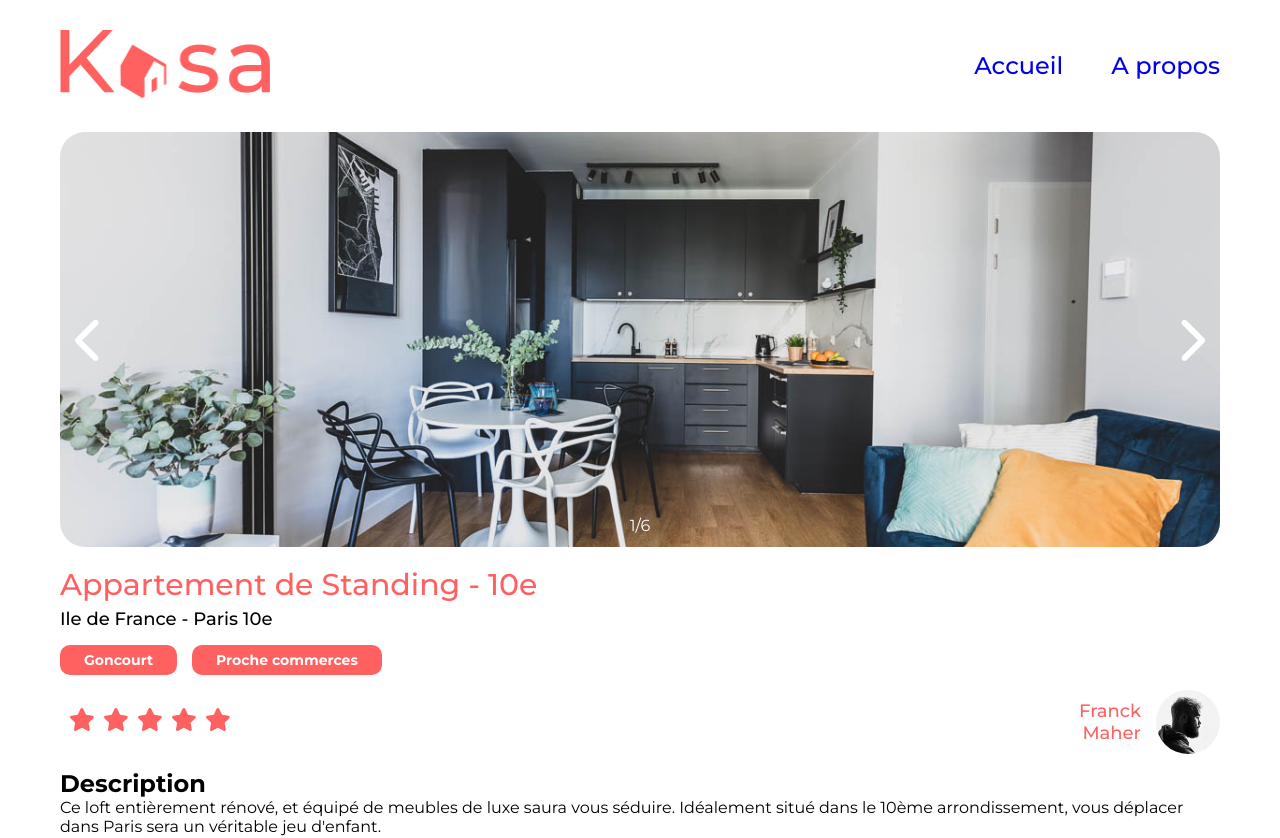
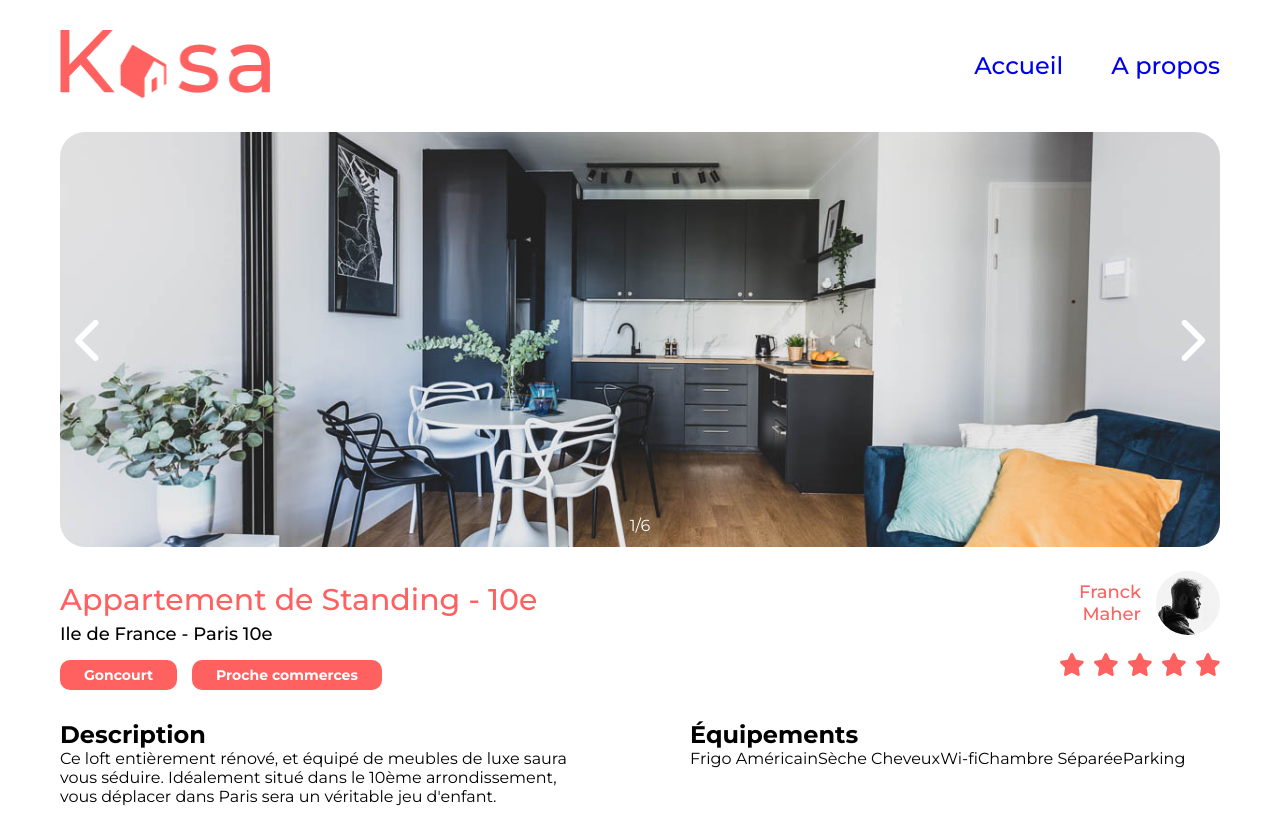
Before and after one commit to Mvnsour/Kasa-Projet-6, a React (Vite) app: page /ApartmentPage/0979876d in a window 1280 px wide. Shown: the top 838 px of the page. Built offline with nearby package versions, Linux system fonts and the light colour scheme.

Commit message:
fix: refactor ApartmentPage layout for improved structure and responsiveness

```diff
--- a/src/pages/ApartmentPage.jsx
+++ b/src/pages/ApartmentPage.jsx
@@ -19,6 +19,7 @@ function ApartmentPage() {
   return (
     <>
       <Slideshow pictures={apartment.pictures} title={apartment.title}/>
+      <section className='apartment-content'>
         <section className="apartment-info">
           <Info title={apartment.title} location={apartment.location} />
           <Tags tags={apartment.tags} />
@@ -27,8 +28,11 @@ function ApartmentPage() {
           <Host host={apartment.host.name} picture={apartment.host.picture} />
           <StarRating rating={apartment.rating} />
         </section>
+      </section>
+      <section className="apartment-collapse">
         <Collapse title="Description" content={apartment.description} />
         <Collapse title="Équipements" content={apartment.equipments} />
+      </section>
     </>
   );
 }
--- a/src/pages/ApartmentPage.scss
+++ b/src/pages/ApartmentPage.scss
@@ -5,3 +5,27 @@
   align-items: center;
   margin-bottom: 15px;
 }
+
+@media (min-width: 769px) and (max-width: 1440px) {
+  .apartment-content {
+    display: flex;
+    flex-direction: row;
+    justify-content: space-between;
+    align-items: flex-end;
+    margin: 15px 0;
+  }
+
+  .apartment-host {
+    flex-direction: column;
+    justify-content: space-between;
+    align-items: flex-end;
+    gap: 18px;
+    margin-bottom: 0;
+    padding-bottom: 25px;
+  }
+
+  .apartment-collapse {
+    display: flex;
+    gap: 100px;
+  }
+}
```
Lines whose indentation alone changed are shown as unchanged.
